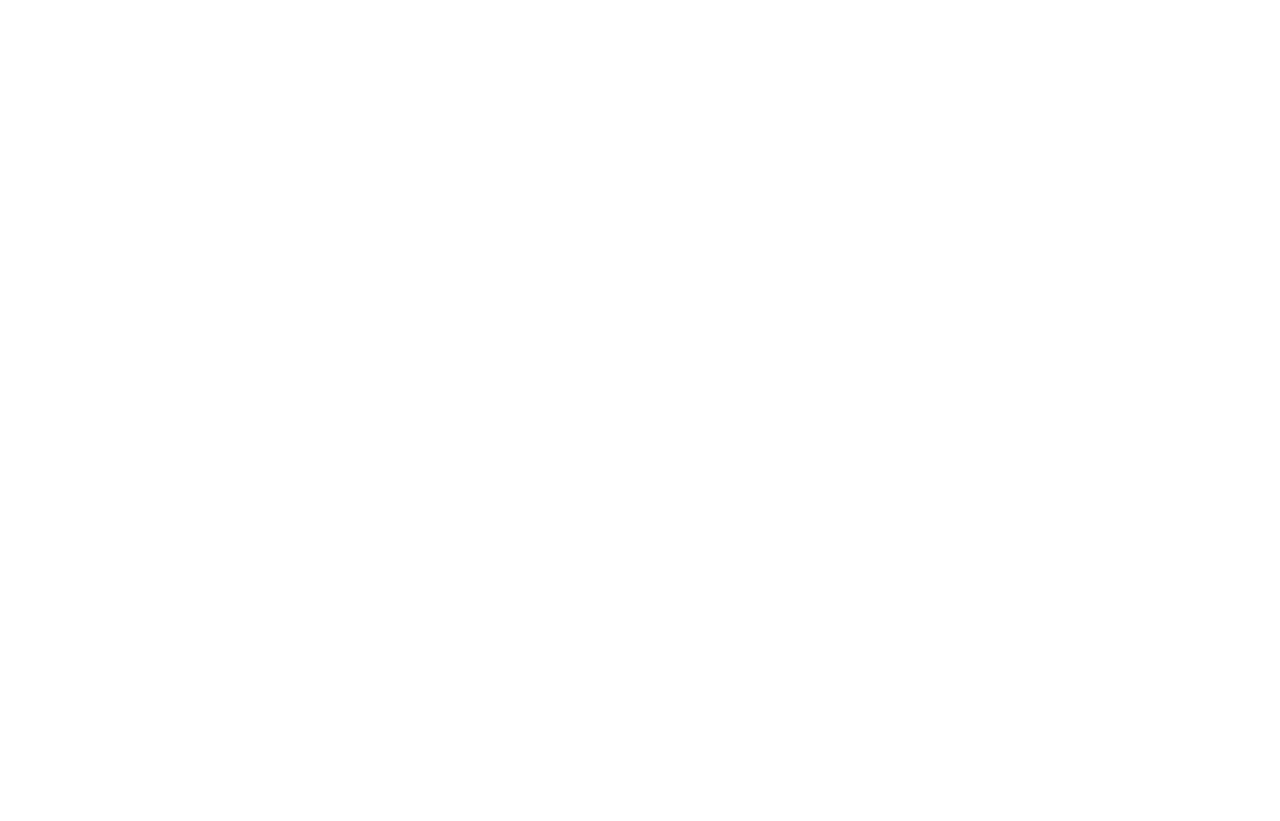
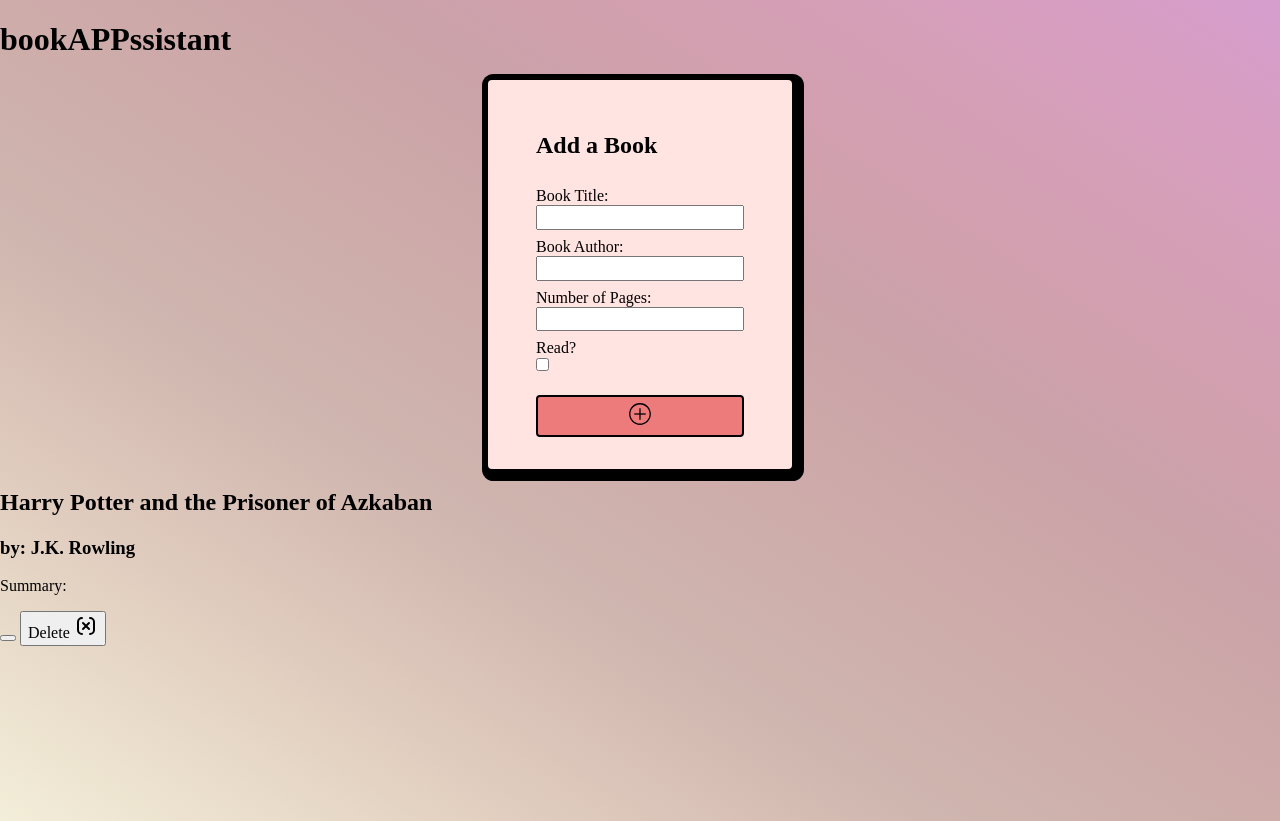
Before and after one commit to julianfloresd/library-app, a plain HTML site: page index.html in a window 1280 px wide. Before the commit the page ends 800 px from the top, so only its background shows below. Drawn offline with Linux system fonts and the light colour scheme.

Commit message:
Basic layout created

```diff
--- a/css/style.css
+++ b/css/style.css
@@ -7,12 +7,50 @@
   box-sizing: border-box;
 }
 
+body {
+  height: 100vh;
+  background-image: linear-gradient(to right top, #f3eed9, #ebe0cd, #e3d1c2, #dac3b8, #cfb6af, #ceafab, #cda9a9, #caa2a8, #d1a0ae, #d59fb6, #d79ec1, #d69ece);
+}
+
 /******************************************
 /* LAYOUT
 /*******************************************/
 
+form {
+  display: flex;
+  flex-direction: column;
+  width: fit-content;
+  gap: .5rem;
+}
 
+.formContainer {
+  background-color: #FFE4E1;
+  width: max-content;
+  padding: 2rem 3rem;
+  margin: auto;
+  border-radius: 4px;
+  box-shadow: 3px 3px 0 9px black
+}
 
+form > div {
+  display: flex;
+  flex-direction: column;
+}
 /******************************************
 /* ADDITIONAL STYLES
 /*******************************************/
+
+input[type="checkbox"] {
+  align-self: flex-start;
+}
+
+form button {
+  background-color: #EE7B7B;
+  border: 2px solid black;
+  border-radius: 4px;
+  margin-top: 1rem;
+}
+
+form button svg {
+  height: 2rem;
+}
--- a/index.html
+++ b/index.html
@@ -5,14 +5,50 @@
     	<meta name="description" content="This is where your description goes">
     	<meta name="keywords" content="one, two, three">
 
-		<title>Title in the tab</title>
+		<title>bookAPPssistant</title>
 
 		<!-- external CSS link -->
 		<link rel="stylesheet" href="css/normalize.css">
 		<link rel="stylesheet" href="css/style.css">
 	</head>
 	<body>
+		<h1>book<span>APP</span>ssistant</h1>
+		<div class="formContainer">
+			<form action="#" method="get">
+				<h2>Add a Book</h2>
+				<div>
+					<label for="title">Book Title:</label>
+					<input type="text" name="bookTitle" id="title" >
+				</div>
+				<div>
+					<label for="author">Book Author:</label>
+					<input type="text" name="bookAuthor" id="author">
+				</div>
+				<div>
+					<label for="pages">Number of Pages:</label>
+					<input type="number" name="bookPages" id="pages">
+				</div>
+				<div>
+					<label for="status">Read?</label>
+					<input type="checkbox" name="read" id="status">
+				</div>
+				<button type="submit">
+					<svg xmlns="http://www.w3.org/2000/svg" width="50" height="50" viewBox="0 0 50 50"><path fill="currentColor" d="M25 42c-9.4 0-17-7.6-17-17S15.6 8 25 8s17 7.6 17 17s-7.6 17-17 17zm0-32c-8.3 0-15 6.7-15 15s6.7 15 15 15s15-6.7 15-15s-6.7-15-15-15z"/><path fill="currentColor" d="M16 24h18v2H16z"/><path fill="currentColor" d="M24 16h2v18h-2z"/></svg>
+				</button>
+			</form>
+		</div>
 
+		<div class="bookCard">
+			<h2 class="title">Harry Potter and the Prisoner of Azkaban</h3>
+			<h3 class="writtenBy">by: J.K. Rowling</h3>
+			<p>
+				Summary:
+			</p>
+			<button type="button"></button>
+			<button type="button">Delete
+				<svg xmlns="http://www.w3.org/2000/svg" width="24" height="24" viewBox="0 0 24 24"><path fill="currentColor" d="M8 19a3 3 0 0 1-3-3V8a3 3 0 0 1 3-3a1 1 0 0 0 0-2a5 5 0 0 0-5 5v8a5 5 0 0 0 5 5a1 1 0 0 0 0-2Zm7.71-3.29a1 1 0 0 0 0-1.42L13.41 12l2.3-2.29a1 1 0 0 0-1.42-1.42L12 10.59l-2.29-2.3a1 1 0 0 0-1.42 1.42l2.3 2.29l-2.3 2.29a1 1 0 0 0 0 1.42a1 1 0 0 0 1.42 0l2.29-2.3l2.29 2.3a1 1 0 0 0 1.42 0ZM16 3a1 1 0 0 0 0 2a3 3 0 0 1 3 3v8a3 3 0 0 1-3 3a1 1 0 0 0 0 2a5 5 0 0 0 5-5V8a5 5 0 0 0-5-5Z"/></svg>
+			</button>
+		</div>
 
 		<script type="text/javascript" src="js/main.js"></script>
 	</body>
--- a/js/main.js
+++ b/js/main.js
@@ -1,31 +1,10 @@
-const findTheOldest = function(array) {
-  const date = new Date()
-  let currentYear = date.getFullYear
+const myLibrary= [];
 
-  array.forEach(element => {
-      if (element.hasOwnProperty("yearOfDeath") == true) {
-        element.ageCalc = element.yearOfDeath - element.yearOfBirth
-      } else {
-        element.ageCalc = currentYear - element.yearOfBirth
-      }
+function Book () {
+  // constructor
+}
 
-  });
 
-  let highestAge = 0;
-
-  for (let i = 0; i < array.length - 1; i++) {
-    if (array[i].ageCalc > highestAge) {
-      highestAge = array[i].ageCalc
-    } else {
-      continue;
-    }
-  }
-
-  for (let n = 0; n < array.length - 1; n++) {
-    if (array[n].ageCalc == highestAge) {
-      return array[n]
-    } else {
-      continue;
-    }
-  }
-};
+function addBookToLibrary () {
+  // do stuff
+}
```
